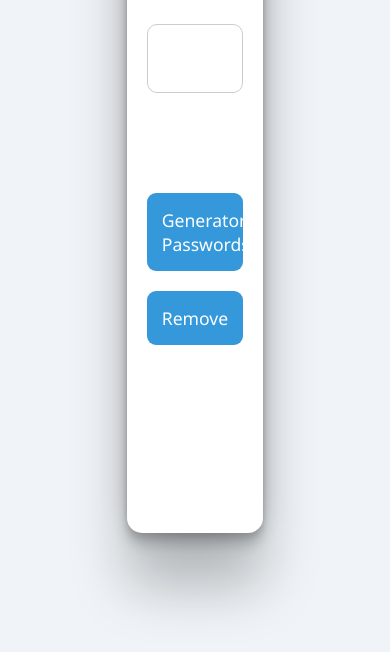
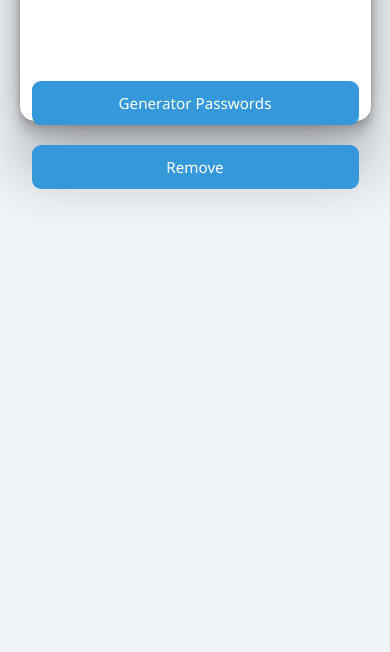
Before and after one commit to shahsawar0346/passwords_generate_project, a plain HTML site: page index.html in a window 390 px wide. Shown: the part 192-844 px from the top of the page. Drawn offline with Linux system fonts and the light colour scheme.

Commit message:
Update style.css

```diff
--- a/style.css
+++ b/style.css
@@ -68,3 +68,51 @@ button {
 button:hover {
     background-color: #2980b9;
 }
+/* Responsive for tablets */
+@media (max-width: 1024px) {
+    .card {
+        width: 60vw;
+        height: auto;
+        padding: 15px;
+    }
+
+    h1 {
+        font-size: 1.5rem;
+    }
+
+    input {
+        padding: 16px;
+        font-size: 1.1rem;
+        margin-top: 30px;
+    }
+
+    button {
+        padding: 14px;
+        font-size: 1rem;
+    }
+}
+
+/* Responsive for mobile */
+@media (max-width: 480px) {
+    .card {
+        width: 90%;
+        height: auto;
+        padding: 12px;
+    }
+
+    h1 {
+        font-size: 1.3rem;
+        margin-top: 15px;
+    }
+
+    input {
+        padding: 12px;
+        font-size: 1rem;
+        margin-top: 20px;
+    }
+
+    button {
+        padding: 12px;
+        font-size: 0.95rem;
+    }
+}
```
